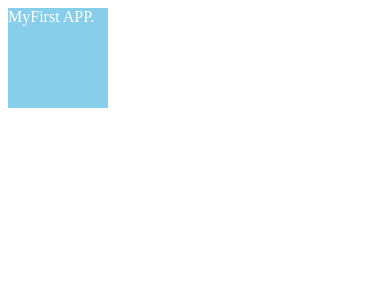
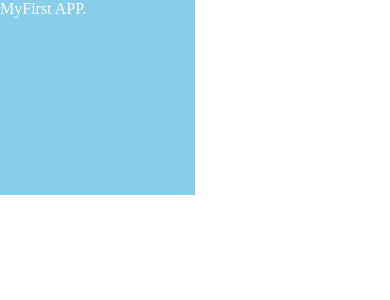
Before and after one commit to OliverLiXD/todolist, a React (Create React App) app: page / in a window 390 px wide. Shown: the top 300 px of the page. Built offline with nearby package versions, Linux system fonts and the light colour scheme.

Commit message:
mobile terminal

```diff
--- a/public/index.html
+++ b/public/index.html
@@ -3,7 +3,7 @@
   <head>
     <meta charset="utf-8" />
     <link rel="icon" href="%PUBLIC_URL%/favicon.ico" />
-    <meta name="viewport" content="width=device-width, initial-scale=1" />
+    <meta name="viewport" content="initial-scale=1,maximum-scale=1, minimum-scale=1">
     <meta name="theme-color" content="#000000" />
     <meta
       name="description"
@@ -14,5 +14,6 @@
   <body>
     <noscript>You need to enable JavaScript to run this app.</noscript>
     <div id="root"></div>
+    <script src="./rem.js"></script>
   </body>
 </html>
--- /dev/null
+++ b/public/rem.js
@@ -0,0 +1,18 @@
+function resetRem() {
+  let deviceWidth = document.documentElement.clientWidth || window.innerWidth;
+  if(deviceWidth > 750) {
+    deviceWidth = 750;
+  }
+  if(deviceWidth < 320) {
+    deviceWidth = 320;
+  }
+  document.documentElement.style.fontSize = (deviceWidth / 100) + "px";
+}
+
+resetRem();
+
+window.onresize = function() {
+  resetRem();
+}
+
+document.querySelector("body").style.fontSize = 16 + "px";
--- a/src/App.scss
+++ b/src/App.scss
@@ -1,6 +1,16 @@
 .App {
-  height: 100px;
-  width: 100px;
+  height: 50rem;
+  width: 50rem;
   background-color: skyblue;
   color: white;
 }
+* {
+  margin: 0;
+  padding: 0;
+  box-sizing: border-box;
+  font-family: '微软雅黑';
+}
+body {
+  margin: auto;
+  width: 100rem;
+}
```
